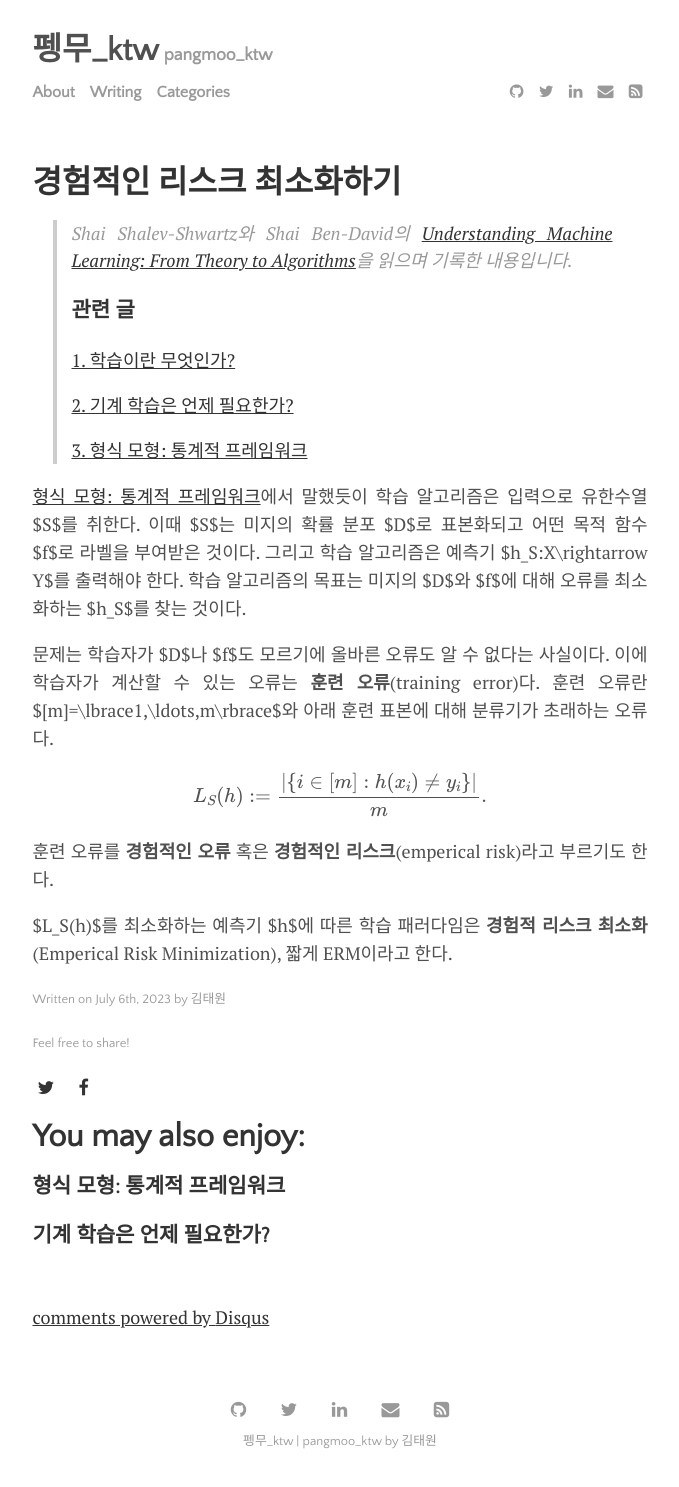
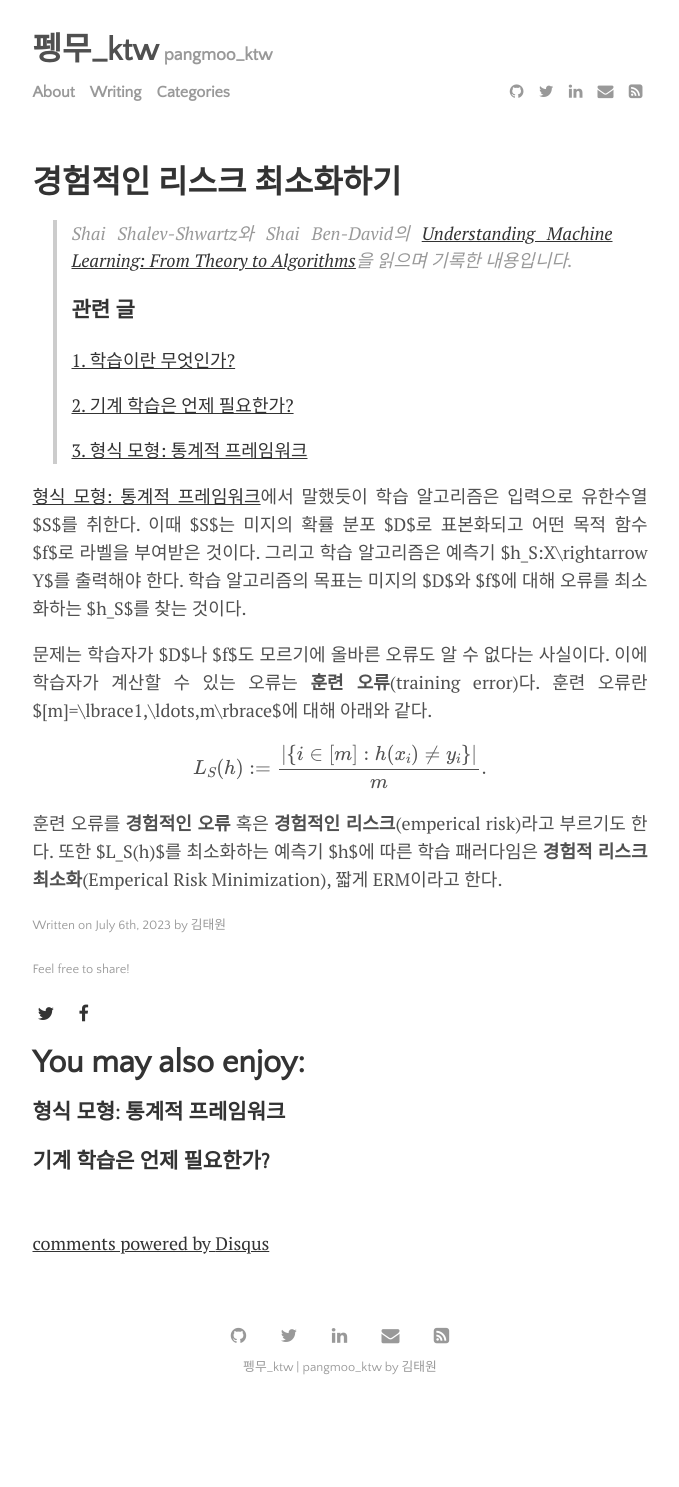
Before and after one commit to pangmoo-KTW/pangmoo-KTW, a Jekyll site: the page built from _posts/2023-07-06-uml22.md, in a window 1280 px wide. Shown: the whole page, without its empty margins (300-979 px from the left). Built offline with Jekyll 4.4.1, drawn with Linux system fonts in a browser that asks for light colours; formulas are drawn with MathJax 3; comment, search, counter and statistics services are not loaded; after the commit the page ends 1413 px from its top, so only the background shows below that.

Commit message:
20230706_06

```diff
--- a/_posts/2023-07-06-uml22.md
+++ b/_posts/2023-07-06-uml22.md
@@ -23,12 +23,11 @@ tags: [MachineLearning]
 
 문제는 학습자가 $D$나 $f$도 모르기에 올바른 오류도 알 수 없다는 사실이다.
 이에 학습자가 계산할 수 있는 오류는 **훈련 오류**(training error)다.
-훈련 오류란 $[m]=\lbrace1,\ldots,m\rbrace$와 아래 훈련 표본에 대해 분류기가 초래하는 오류다.
+훈련 오류란 $[m]=\lbrace1,\ldots,m\rbrace$에 대해 아래와 같다.
 
 $$
 L_S(h) := \frac{|\lbrace i\in[m] : h(x_i)\neq y_i\rbrace|}{m}.
 $$
 
 훈련 오류를 **경험적인 오류** 혹은 **경험적인 리스크**(emperical risk)라고 부르기도 한다.
-
-$L_S(h)$를 최소화하는 예측기 $h$에 따른 학습 패러다임은 **경험적 리스크 최소화**(Emperical Risk Minimization), 짧게 ERM이라고 한다.
+또한 $L_S(h)$를 최소화하는 예측기 $h$에 따른 학습 패러다임은 **경험적 리스크 최소화**(Emperical Risk Minimization), 짧게 ERM이라고 한다.
```
